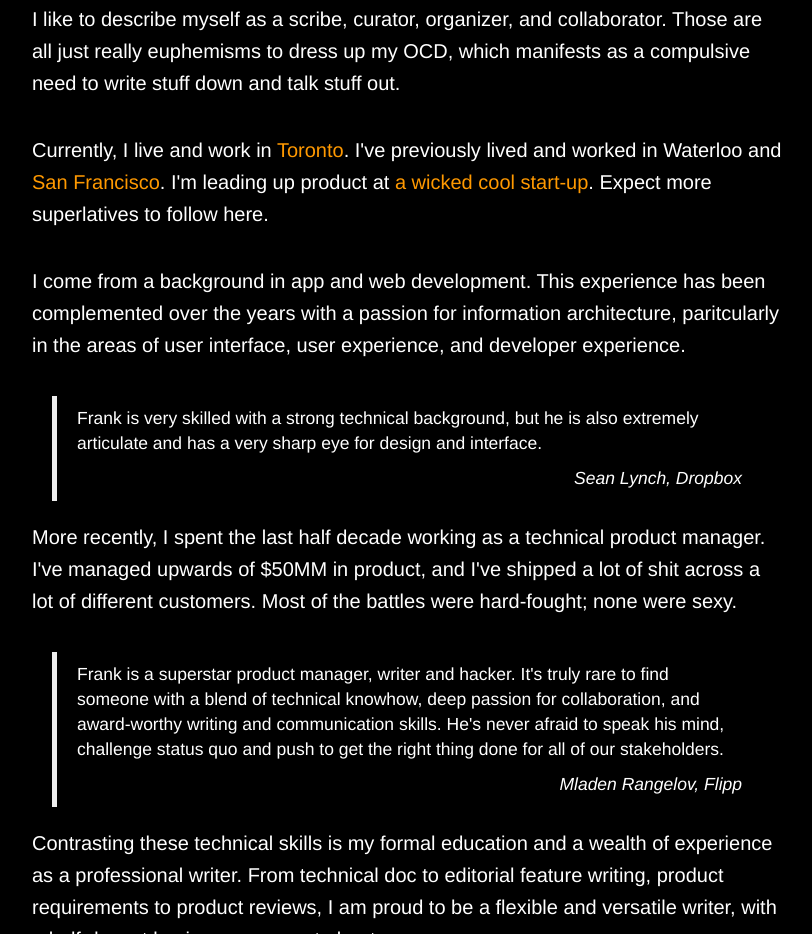
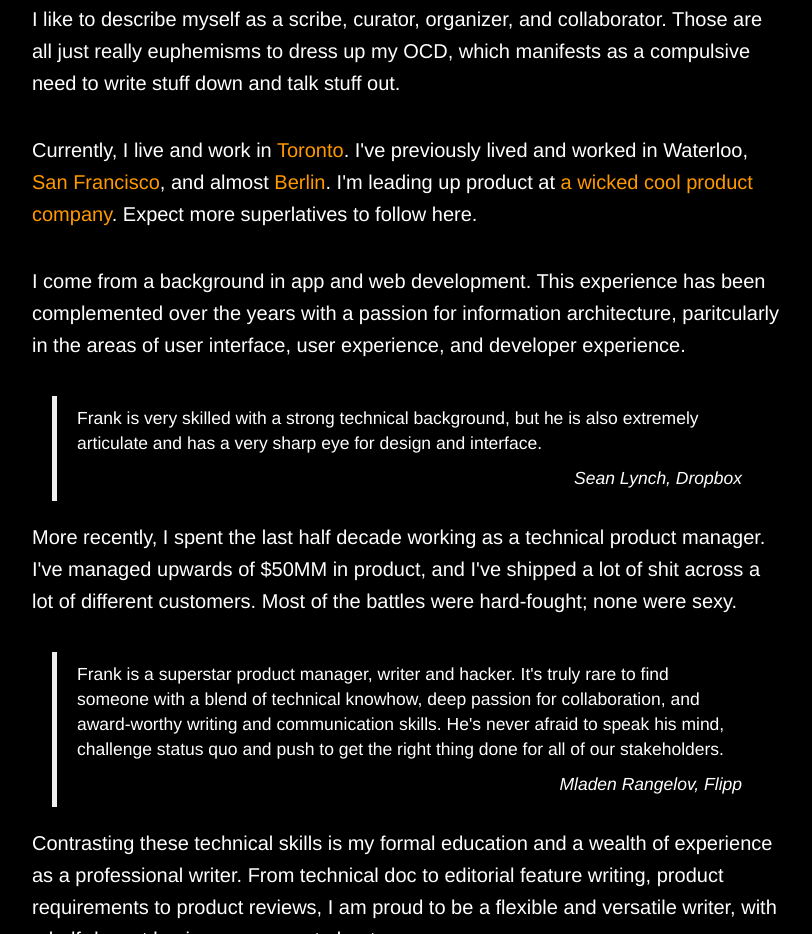
Before and after one commit to frankcaron/frankcaron_dot_com, a plain HTML site: page index.html in a window 1280 px wide. Shown: the part 994-1928 px from the top of the page, without its empty margins (233-1045 px from the left). Drawn offline with Linux system fonts and the light colour scheme.

Commit message:
Updated for new job

```diff
--- a/index.html
+++ b/index.html
@@ -107,7 +107,7 @@
                         <p>I like to describe myself as a scribe, curator, organizer, and collaborator. Those are all just really euphemisms to dress up my OCD, which manifests as a compulsive need to write stuff down and talk stuff out.</p>
 
 
-                        <p>Currently, I live and work in <a href="https://www.google.ca/maps/place/36+Blue+Jays+Way,+Toronto,+ON+M5V+3P5/@43.6500418,-79.3916043,15z/data=!4m2!3m1!1s0x882b34d9fa500fa1:0x1274109c47a48d6d" target="new">Toronto</a>. I've previously lived and worked in Waterloo and <a href="https://www.google.ca/maps/place/77+Bluxome+St,+San+Francisco,+CA+94107,+USA/@37.77626,-122.397105,17z/data=!3m1!4b1!4m2!3m1!1s0x808f7fd4360eaaf3:0x81cff9819aa5d70f" target="new">San Francisco</a>. I'm leading up product at <a href="http://www.touchbistro.com/about-us/?pi_ad_id=100653598088&gclid=CjwKEAjwi9K4BRCQzq7d1c6A_XASJABueAO2Bkwkm7F5ikCmS-zc4X6rSYPC1OnFxZCHqwCTC327yhoC6MLw_wcB" target="tb">a wicked cool start-up</a>. Expect more superlatives to follow here.</p>
+                        <p>Currently, I live and work in <a href="https://www.google.ca/maps/place/36+Blue+Jays+Way,+Toronto,+ON+M5V+3P5/@43.6500418,-79.3916043,15z/data=!4m2!3m1!1s0x882b34d9fa500fa1:0x1274109c47a48d6d" target="new">Toronto</a>. I've previously lived and worked in Waterloo, <a href="https://www.google.ca/maps/place/77+Bluxome+St,+San+Francisco,+CA+94107,+USA/@37.77626,-122.397105,17z/data=!3m1!4b1!4m2!3m1!1s0x808f7fd4360eaaf3:0x81cff9819aa5d70f" target="new">San Francisco</a>, and almost <a href="http://www.contentful.com" target="blank">Berlin</a>. I'm leading up product at <a href="http://www.checkout51.com" target="c51">a wicked cool product company</a>. Expect more superlatives to follow here.</p>
 
 
                         <p>I come from a background in app and web development. This experience has been complemented over the years with a passion for information architecture, paritcularly in the areas of user interface, user experience, and developer experience.</p>
```
